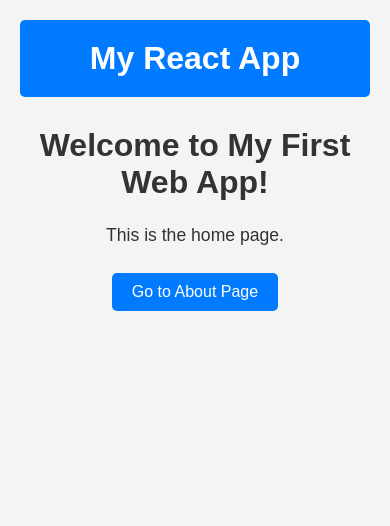
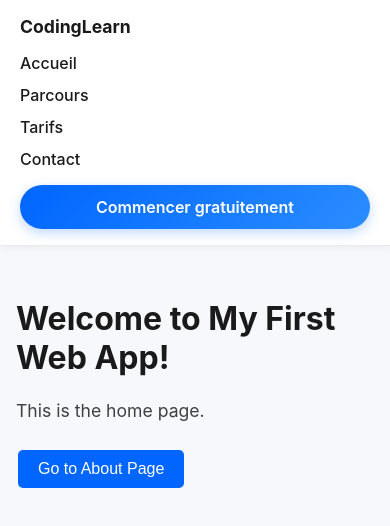
Before and after one commit to mvesankara/CodingLearn, a React (Create React App) app in the folder beginner-react-webapp/: page / in a window 390 px wide. Shown: the top 526 px of the page. Built offline with nearby package versions, Linux system fonts and the light colour scheme.

Commit message:
feat: add responsive top navigation bar

```diff
--- a/beginner-react-webapp/src/App.css
+++ b/beginner-react-webapp/src/App.css
@@ -1,34 +1,24 @@
 body {
-  font-family: sans-serif;
+  font-family: 'Inter', -apple-system, BlinkMacSystemFont, 'Segoe UI', sans-serif;
   margin: 0;
   padding: 0;
-  background-color: #f4f4f4;
-  color: #333;
+  background-color: #f7f8fb;
+  color: #1a1a1a;
 }
 
 .App {
-  text-align: center;
-  padding: 20px;
+  min-height: 100vh;
+  background-color: #f7f8fb;
 }
 
-.App-header {
-  background-color: #007bff;
-  padding: 20px;
-  color: white;
-  margin-bottom: 30px;
-  border-radius: 5px;
+main {
+  padding: 40px 24px;
+  max-width: 1200px;
+  margin: 0 auto;
 }
 
-.App-header h1 {
-  margin: 0;
-  font-size: 2em;
-}
-
-/* Page specific styling can go into HomePage.css and AboutPage.css if needed,
-   or be defined here with more specific selectors */
-
-div > h1 { /* Targeting h1 within HomePage and AboutPage specifically if they are direct children of the main div */
-  color: #333;
+div > h1 {
+  color: #1a1a1a;
   margin-bottom: 20px;
 }
 
@@ -36,10 +26,11 @@ p {
   font-size: 1.1em;
   line-height: 1.6;
   margin-bottom: 20px;
+  color: #404040;
 }
 
 button {
-  background-color: #007bff;
+  background-color: #0066ff;
   color: white;
   border: none;
   padding: 10px 20px;
@@ -50,19 +41,25 @@ button {
   margin: 4px 2px;
   cursor: pointer;
   border-radius: 5px;
-  transition: background-color 0.3s ease;
+  transition: transform 0.3s ease, box-shadow 0.3s ease;
 }
 
 button:hover {
-  background-color: #0056b3;
+  transform: translateY(-1px);
+  box-shadow: 0 6px 14px rgba(0, 102, 255, 0.25);
 }
 
-/* Styling for links if not using buttons, or for other links */
 a {
-  color: #007bff;
+  color: #0066ff;
   text-decoration: none;
 }
 
 a:hover {
   text-decoration: underline;
 }
+
+@media (max-width: 768px) {
+  main {
+    padding: 32px 16px;
+  }
+}
--- a/beginner-react-webapp/src/App.js
+++ b/beginner-react-webapp/src/App.js
@@ -2,21 +2,20 @@ import React from 'react';
 import { BrowserRouter as Router, Routes, Route } from 'react-router-dom';
 import HomePage from './HomePage';
 import AboutPage from './AboutPage';
+import NavBar from './components/NavBar';
 import './App.css';
 
 function App() {
   return (
     <Router>
       <div className="App">
-        <header className="App-header">
-          {/* You can keep the header or remove/modify it as needed */}
-          {/* For this example, I'll simplify it */}
-          <h1>My React App</h1>
-        </header>
-        <Routes>
-          <Route path="/" element={<HomePage />} />
-          <Route path="/about" element={<AboutPage />} />
-        </Routes>
+        <NavBar />
+        <main>
+          <Routes>
+            <Route path="/" element={<HomePage />} />
+            <Route path="/about" element={<AboutPage />} />
+          </Routes>
+        </main>
       </div>
     </Router>
   );
--- /dev/null
+++ b/beginner-react-webapp/src/components/NavBar.css
@@ -0,0 +1,101 @@
+.navbar {
+  display: flex;
+  align-items: center;
+  justify-content: space-between;
+  padding: 16px 32px;
+  background-color: #ffffff;
+  border-bottom: 1px solid rgba(0, 0, 0, 0.08);
+  box-shadow: 0 2px 8px rgba(0, 0, 0, 0.05);
+  position: sticky;
+  top: 0;
+  z-index: 100;
+}
+
+.navbar__logo {
+  font-weight: 700;
+  font-size: 1.25rem;
+  color: #1a1a1a;
+}
+
+.navbar__links {
+  display: flex;
+  list-style: none;
+  gap: 24px;
+  padding: 0;
+  margin: 0;
+}
+
+.navbar__links a {
+  color: #1a1a1a;
+  text-decoration: none;
+  font-weight: 500;
+  transition: color 0.2s ease;
+}
+
+.navbar__links a:hover,
+.navbar__links a:focus {
+  color: #0066ff;
+}
+
+.navbar__cta {
+  display: inline-flex;
+  align-items: center;
+  justify-content: center;
+  padding: 10px 20px;
+  border-radius: 9999px;
+  background: linear-gradient(135deg, #0066ff, #2a8dff);
+  color: #ffffff;
+  font-weight: 600;
+  text-decoration: none;
+  transition: transform 0.2s ease, box-shadow 0.2s ease;
+  box-shadow: 0 4px 12px rgba(0, 102, 255, 0.25);
+}
+
+.navbar__cta:hover,
+.navbar__cta:focus {
+  transform: translateY(-1px);
+  box-shadow: 0 8px 18px rgba(0, 102, 255, 0.35);
+}
+
+@media (max-width: 768px) {
+  .navbar {
+    flex-wrap: wrap;
+    gap: 16px;
+    padding: 16px 20px;
+  }
+
+  .navbar__links {
+    width: 100%;
+    justify-content: space-between;
+    flex-wrap: wrap;
+    gap: 12px 16px;
+  }
+
+  .navbar__cta {
+    width: 100%;
+    padding: 12px 24px;
+  }
+}
+
+@media (max-width: 480px) {
+  .navbar {
+    align-items: flex-start;
+  }
+
+  .navbar__logo {
+    font-size: 1.1rem;
+  }
+
+  .navbar__links {
+    flex-direction: column;
+    align-items: flex-start;
+  }
+
+  .navbar__links a {
+    width: 100%;
+  }
+
+  .navbar__cta {
+    font-size: 1rem;
+  }
+}
--- /dev/null
+++ b/beginner-react-webapp/src/components/NavBar.js
@@ -0,0 +1,19 @@
+import React from 'react';
+import './NavBar.css';
+
+const NavBar = () => {
+  return (
+    <nav className="navbar">
+      <div className="navbar__logo">CodingLearn</div>
+      <ul className="navbar__links">
+        <li><a href="#accueil">Accueil</a></li>
+        <li><a href="#parcours">Parcours</a></li>
+        <li><a href="#tarifs">Tarifs</a></li>
+        <li><a href="#contact">Contact</a></li>
+      </ul>
+      <a className="navbar__cta" href="#signup">Commencer gratuitement</a>
+    </nav>
+  );
+};
+
+export default NavBar;
```
